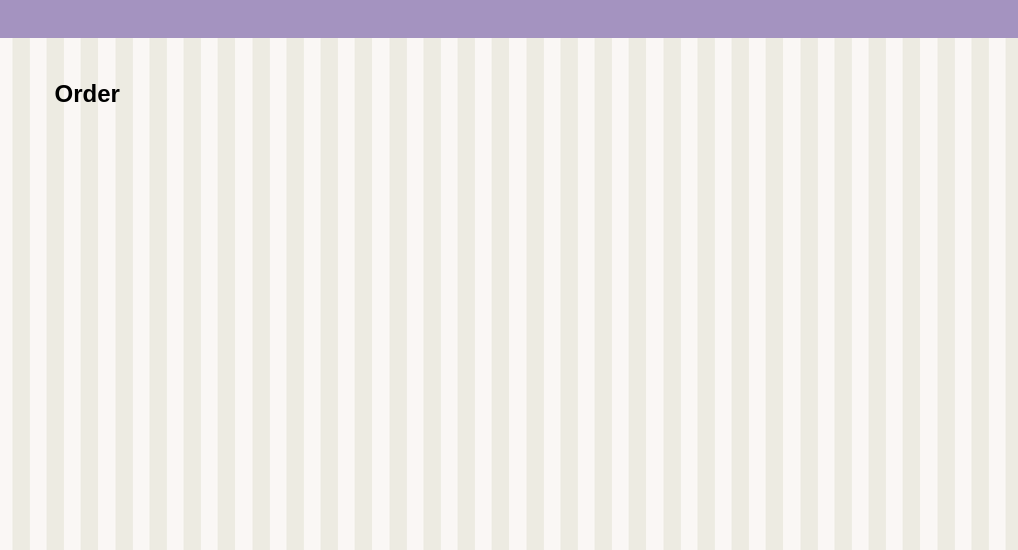
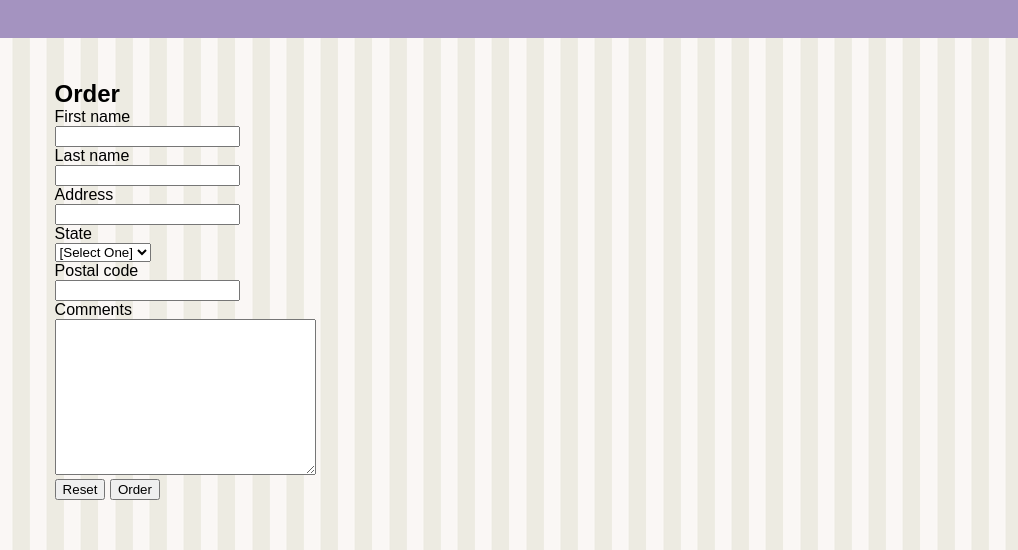
Before and after one commit to rm-Mungai-f/pie-ordering-website, a plain HTML site: page order.html in a window 1280 px wide. Shown: the top 550 px of the page, 262-1280 px from the left. Drawn offline with Linux system fonts and the light colour scheme.

Commit message:
create order form in order.html page

```diff
--- a/order.html
+++ b/order.html
@@ -23,6 +23,54 @@
         <article>
             <h1>Order</h1>
             <form action="http://localhost:7071/api/post" method="POST">
+                <div class="input-group">
+                    <div><label for="first-name">First name</label></div>
+                    <div><input type="text" name="first-name" id="first-name"/></div>
+                </div>
+
+                <div class="input-group">
+                    <div><label for="last-name">Last name</label></div>
+                    <div><input type="text" name="last-name" id="last-name"/></div>
+                </div>
+
+                <div class="input-group">
+                    <div><label for="address">Address</label></div>
+                    <div><input type="text" name="address" id="address"/></div>
+                </div>
+
+                <div class="input-group">
+                    <div><label for="state">State</label></div>
+                    <div>
+                        <select name="state" id="state">
+                            <option value="" selected>[Select One]</option>
+                            <option value="Alabama">Alabama</option>
+                            <option value="Alaska">Alaska</option>
+                            <option value="Arizona">Arizona</option>
+                            <option value="Arkansas">Arkansas</option>
+                            <option value="California">California</option>
+                            <option value="Colorado">Colorado</option>
+                            <option value="Connecticut">Connecticut</option>
+                            <option value="Delaware">Delaware</option>
+                            <option value="Florida">Florida</option>
+                            <option value="Georgia">Georgia</option>
+                        </select>
+                    </div>
+                </div>
+
+                <div class="input-group">
+                    <div><label for="postal-code">Postal code</label></div>
+                    <div><input type="text" name="postal-code" id="postal-code"/></div>
+                </div>
+
+                <div class="input-group">
+                    <div><label for="comments">Comments</label></div>
+                    <div>
+                        <textarea name="comments" id="comments" cols="30" rows="10"></textarea>
+                    </div>
+                </div>
+
+                <input type="reset" value="Reset"/>
+                <input type="submit" value="Order"/>
 
             </form>
         </article>
```
